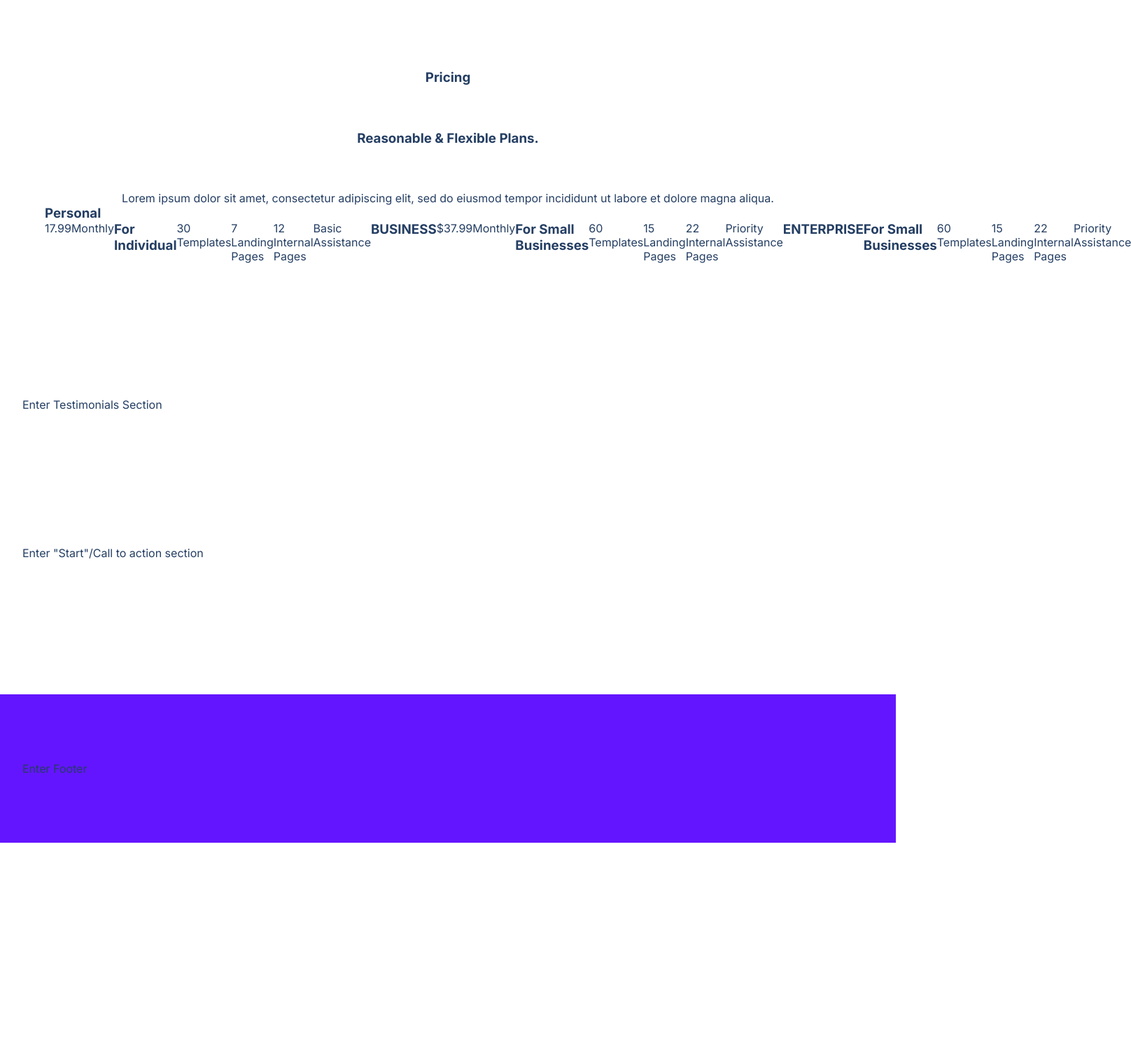
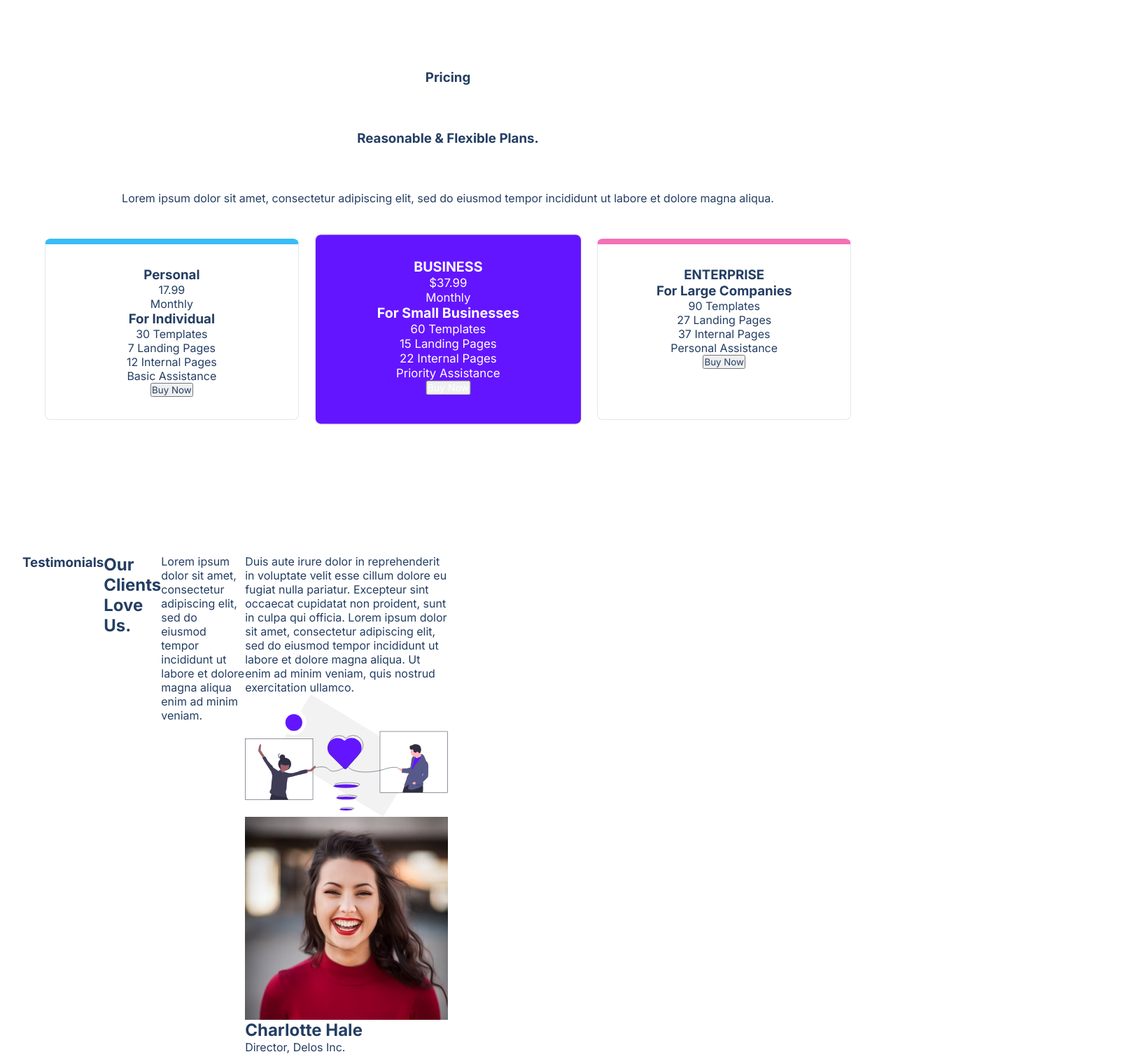
Before and after one commit to chriscassinger-lang/Class-Project-2, a plain HTML site: page index.html in a window 1280 px wide. Shown: the part 3087-4600 px from the top of the page at 70% size, 1616 px wide, since content can reach past the window. Before the commit the page ends 4291 px from the top, so only its background shows below. Drawn offline with Linux system fonts and the light colour scheme.

Commit message:
Update pricing section

```diff
--- a/index.html
+++ b/index.html
@@ -264,38 +264,47 @@
                     <p>Lorem ipsum dolor sit amet, consectetur adipiscing elit, sed do eiusmod tempor incididunt ut labore et dolore magna aliqua.</p>
                 </div>
                 <div>
-                     <h3>Personal</h3>
+
+                    <div class="pricing__plans">
+  <div class="pricing__plan pricing__plan--personal">
+                    <h3>Personal</h3>
                      <ul>
-                        <il>17.99</il>
-                        <il>Monthly</il>
+                        <li>17.99</li>
+                        <li>Monthly</li>
+                    </ul>
                     <h3>For Individual</h3>
-                        <il>30 Templates</il>
-                        <il>7 Landing Pages</il>
-                        <il>12 Internal Pages</il>
-                        <il>Basic Assistance</il>
+                        <li>30 Templates</li>
+                        <li>7 Landing Pages</li>
+                        <li>12 Internal Pages</li>
+                        <li>Basic Assistance</li>
+                        <button>Buy Now</button>
+                </div>
 
-                        <h3>BUSINESS</h3>
-
-                            <il>$37.99</il>
-                            <il>Monthly</il>
+                          <div class="pricing__plan pricing__plan--business">
+                         <h3>BUSINESS</h3>
+                         <li>$37.99</li>
+                            <li>Monthly</li>
                         <h3>For Small Businesses</h3>
-                            <il>60 Templates</il>
-                             <il>15 Landing Pages</il>
-                             <il>22 Internal Pages</il>
-                             <il>Priority Assistance</il>
+                            <li>60 Templates</li>
+                             <li>15 Landing Pages</li>
+                             <li>22 Internal Pages</li>
+                             <li>Priority Assistance</li>
+                             <button>Buy Now</button>
+                             </div>
 
 
+                         <div class="pricing__plan pricing__plan--enterprise">
 
                         <h3>ENTERPRISE</h3>
+                        <h3>For Large Companies</h3>
+                            <li>90 Templates</li>
+                             <li> 27 Landing Pages</li>
+                             <li>37 Internal Pages</li>
+                             <li>Personal Assistance</li>
+                              <button>Buy Now</button>
+                             </div>
+                          </div>
 
-                            <il></il>
-                            <il></il>
-                        <h3>For Small Businesses</h3>
-                            <il>60 Templates</il>
-                             <il>15 Landing Pages</il>
-                             <il>22 Internal Pages</il>
-                             <il>Priority Assistance</il>
-                             </ul>
 
                                 </div>
                             </div>
@@ -311,7 +320,26 @@
         <section id="testimonials">
             <div class="container">
                 <div class="row">
-                    <!--  -->Enter Testimonials Section<!--  -->
+                     <div class="testimonials__description">
+                         <h3>Testimonials</h3>
+                         <h1>Our Clients Love Us.</h1>
+                         <p>Lorem ipsum dolor sit amet, consectetur adipiscing elit, sed do eiusmod tempor incididunt ut labore et dolore magna aliqua enim ad minim veniam.</p>
+
+        <div class="testimonials__list">
+          <div class="testimonial">
+            <p>Duis aute irure dolor in reprehenderit in voluptate velit esse cillum dolore eu fugiat nulla pariatur. Excepteur sint occaecat cupidatat non proident, sunt in culpa qui officia. Lorem ipsum dolor sit amet, consectetur adipiscing elit, sed do eiusmod tempor incididunt ut labore et dolore magna aliqua. Ut enim ad minim veniam, quis nostrud exercitation ullamco.</p>
+          </div>
+
+            <div class= testimonial__img--wrapper>
+                <img src="./assets/love-illustration.c759090fa833369ad6ffb6eb19cacb3e.svg"alt="">
+                <div class= testimonial__img--wrapper>
+                    <img src="./assets/photo-1494790108377-be9c29b29330.avif" alt="">
+                     <h2>Charlotte Hale</h2>
+                     <p>Director, Delos Inc.</p>
+                     </div>
+
+
+
                 </div>
             </div>
         </section>
@@ -330,4 +358,4 @@
     </footer>
 </body>
 
-</html>
+</html>./assets/love-illustration.c759090fa833369ad6ffb6eb19cacb3e.svg
--- a/style.css
+++ b/style.css
@@ -7,6 +7,10 @@
   font-family: "Inter", system-ui;
   color: #243e63;
 }
+
+
+
+
 
 body {
   max-width: 100vw;
@@ -470,10 +474,13 @@ PRICING ↓
   flex-direction: column;
   align-items: center;
 }
-pricing ul{
+#pricing ul {
+  display: flex;
   flex-direction: column;
 }
-pricing il{
+
+#pricing li {
+  display: flex;
   flex-direction: column;
 }
 
@@ -482,6 +489,38 @@ pricing il{
   align-items: flex-start;
   gap: 12px;
   width: 50%;
+}
+.pricing__plans {
+  width: 100%;
+  display: flex;
+  align-items: stretch;
+  gap: 32px;
+  margin-top: 48px;
+}
+
+.pricing__plan {
+  flex: 1;
+  padding: 32px 24px;
+  text-align: center;
+  border: 1px solid #e5e7eb;
+  border-radius: 8px;
+}
+
+.pricing__plan--personal {
+  border-top: 8px solid #38bdf8;
+}
+
+.pricing__plan--business {
+  background-color: #6415ff;
+  transform: scale(1.05);
+}
+
+.pricing__plan--business * {
+  color: white;
+}
+
+.pricing__plan--enterprise {
+  border-top: 8px solid #f472b6;
 }
 
 
@@ -493,6 +532,38 @@ TESTIMONIALS ↓
 
 #testimonials .row {
   display: flex;
+}
+
+.testimonials__row {
+  display: flex;
+  flex-direction: row-reverse;
+  align-items: center;
+  justify-content: space-between;
+  gap: 64px;
+}
+
+.testimonials__description,
+.testimonials__img--wrapper {
+  width: 50%;
+  display: flex;
+  justify-content: space-between;
+}
+
+.testimonials__description--list {
+  width: 100%;
+  height: auto;
+  margin: 32px 0 0;
+  padding: 0;
+  display: block;
+}
+
+
+.testimonials__img--wrapper {
+  padding: 0;
+}
+
+.testimonials__img--wrapper img {
+  width: 25%;
 }
 
 /*
```
